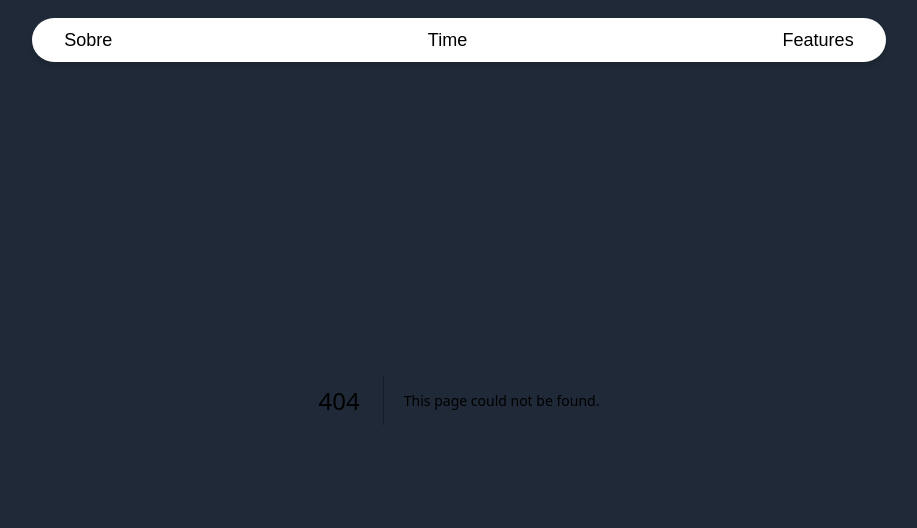
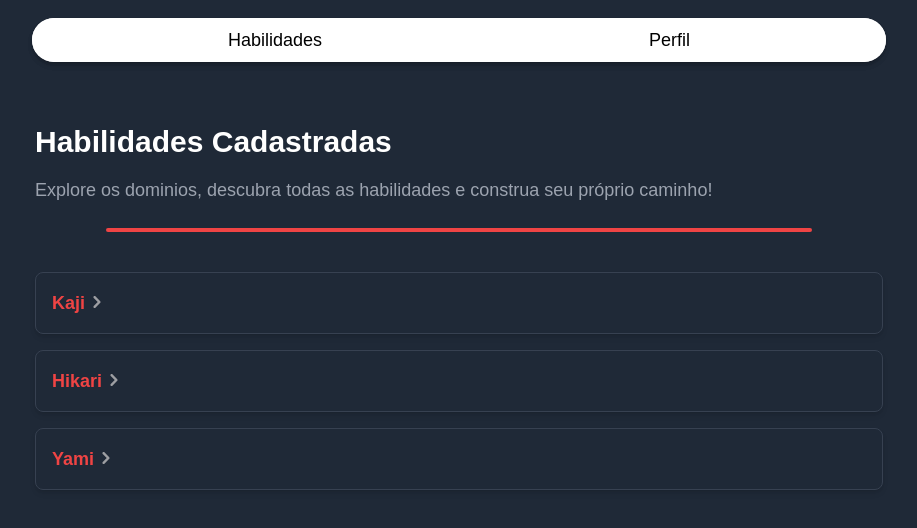
Before and after one commit to Projeto-RPGo/frontend, a Next.js app: page /profile/skills in a window 1280 px wide. Before the commit this address had no page. Shown: the top 528 px of the page, without its empty margins (181-1098 px from the left). Built offline with nearby package versions, Linux system fonts and the light colour scheme.

Commit message:
add/cria pagina para visualização de todos os dominios e habilidades cadastradas

```diff
--- a/src/app/api/skills/route.js
+++ b/src/app/api/skills/route.js
@@ -69,8 +69,6 @@ export async function GET(request) {
   const domId = searchParams.get("domId");
   const userId = searchParams.get("userId");
 
-  console.log("domId:", domId, "userId:", userId);
-
   try {
     if (!domId) {
       return NextResponse.json(
--- /dev/null
+++ b/src/app/profile/skills/page.js
@@ -0,0 +1,60 @@
+"use client";
+import { useEffect, useState } from "react";
+import DomSkill from "@/components/Skill/domSkill";
+
+export default function SkillsPage() {
+  const [allDoms, setAllDoms] = useState([]);
+  const [loading, setLoading] = useState(false);
+  const [error, setError] = useState(null);
+
+  useEffect(() => {
+    async function fetchAllDoms() {
+      setLoading(true);
+      setError(null);
+
+      try {
+        const response = await fetch("/api/doms");
+        if (response.ok) {
+          const data = await response.json();
+          setAllDoms(data);
+        } else {
+          throw new Error("Erro ao buscar domínios");
+        }
+      } catch (error) {
+        console.error("Erro na requisição:", error);
+        setError(error.message);
+      } finally {
+        setLoading(false);
+      }
+    }
+
+    fetchAllDoms();
+  }, []);
+
+  if (loading) {
+    return <p className="text-gray-200">Carregando domínios...</p>;
+  }
+
+  if (error) {
+    return <p className="text-red-500">{error}</p>;
+  }
+
+  return (
+    <div className="max-w-4xl mx-auto p-6 text-white">
+      <h1 className="text-3xl font-bold mb-4">Habilidades Cadastradas</h1>
+      <h2 className="text-lg text-gray-400 mb-6">
+        Explore os dominios, descubra todas as habilidades e construa seu próprio caminho!
+      </h2>
+
+      <div className="flex justify-center mb-6">
+        <div className="w-10/12 h-1 bg-red-500 rounded-full"></div>
+      </div>
+
+      <div className="flex flex-col space-y-4">
+        {allDoms.map((dom) => (
+          <DomSkill key={dom.id} dom={dom} />
+        ))}
+      </div>
+    </div>
+  );
+}
--- a/src/components/Headers/headerProfile.js
+++ b/src/components/Headers/headerProfile.js
@@ -4,7 +4,13 @@ export default function HeaderProfile() {
   return (
     <header className="absolute top-0 flex items-center justify-center h-20 w-full z-10">
       <div className="flex items-center justify-center bg-white hover:bg-gray-100 px-8 py-2 rounded-full shadow-md w-2/3 max-w-4xl">
-        <div className="flex items-center space-x-8"> {/* Adicionei space-x-8 para espaçamento entre links */}
+        <div className="flex justify-around w-full">
+          <Link
+            href="/profile/skills"
+            className="text-black font-medium text-lg hover:underline"
+          >
+            Habilidades
+          </Link>
           <Link
             href="/profile"
             className="text-black font-medium text-lg hover:underline"
--- a/src/components/Skill/domSkill.js
+++ b/src/components/Skill/domSkill.js
@@ -1,4 +1,5 @@
 import { useState, useEffect } from "react";
+import { Icon } from "../Icon/icon";
 
 export default function DomSkill({ dom, userId }) {
   const [habs, setHabs] = useState([]);
@@ -88,9 +89,17 @@ export default function DomSkill({ dom, userId }) {
       {/* Título do Domínio */}
       <div
         onClick={toggleDom}
-        className="cursor-pointer font-bold text-lg text-red-500 hover:text-red-600 transition-colors"
+        className="cursor-pointer font-bold text-lg text-red-500 hover:text-red-600 transition-colors flex items-center"
       >
         {dom ? dom.nome : "Carregando..."}
+        <Icon
+          id={"expand"}
+          height={15}
+          width={8}
+          className={`ml-2 transition-transform duration-300 ${
+            expandedDom ? "rotate-90" : "rotate-0"
+          }`}
+        />
       </div>
 
       {/* Lista de Habilidades */}
@@ -101,9 +110,17 @@ export default function DomSkill({ dom, userId }) {
               {/* Nome da Habilidade */}
               <div
                 onClick={() => toggleHab(hab.id)}
-                className="cursor-pointer font-semibold text-gray-200 hover:text-gray-300 transition-colors"
+                className="cursor-pointer font-semibold text-gray-200 hover:text-gray-300 transition-colors flex items-center"
               >
                 {hab.nome}
+                <Icon
+                  id={"expand"}
+                  height={15}
+                  width={8}
+                  className={`ml-2 transition-transform duration-300 ${
+                    expandedHabs[hab.id] ? "rotate-90" : "rotate-0"
+                  }`}
+                />
               </div>
 
               {/* Detalhes da Habilidade */}
@@ -135,9 +152,17 @@ export default function DomSkill({ dom, userId }) {
                       >
                         <div
                           onClick={() => toggleMcf(mcf.id)}
-                          className="cursor-pointer font-semibold text-red-500 hover:text-red-600 transition-colors"
+                          className="cursor-pointer font-semibold text-red-500 hover:text-red-600 transition-colors flex items-center"
                         >
-                          {mcf.nome}:
+                          {mcf.nome}
+                          <Icon
+                            id={"expand"}
+                            height={15}
+                            width={8}
+                            className={`ml-2 transition-transform duration-300 ${
+                              expandedMcfs[mcf.id] ? "rotate-90" : "rotate-0"
+                            }`}
+                          />
                         </div>
                         {expandedMcfs[mcf.id] && (
                           <ul className="list-disc list-inside ml-4">
@@ -157,9 +182,17 @@ export default function DomSkill({ dom, userId }) {
                     <div className="border border-gray-700 rounded-lg p-3 mb-2">
                       <div
                         onClick={() => toggleEspec(hab.id)}
-                        className="cursor-pointer font-semibold text-red-500 hover:text-red-600 transition-colors"
+                        className="cursor-pointer font-semibold text-red-500 hover:text-red-600 transition-colors flex items-center"
                       >
-                        Especializações:
+                        Especializações
+                        <Icon
+                          id={"expand"}
+                          height={15}
+                          width={8}
+                          className={`ml-2 transition-transform duration-300 ${
+                            expandedEspec[hab.id] ? "rotate-90" : "rotate-0"
+                          }`}
+                        />
                       </div>
                       {expandedEspec[hab.id] && (
                         <ul className="list-disc list-inside">
@@ -188,9 +221,17 @@ export default function DomSkill({ dom, userId }) {
                     <div className="border border-gray-700 rounded-lg p-3 mb-2">
                       <div
                         onClick={() => toggleDomMax(hab.id)}
-                        className="cursor-pointer font-semibold text-red-500 hover:text-red-600 transition-colors"
+                        className="cursor-pointer font-semibold text-red-500 hover:text-red-600 transition-colors flex items-center"
                       >
-                        Domínio Máximo:
+                        Domínio Máximo
+                        <Icon
+                          id={"expand"}
+                          height={15}
+                          width={8}
+                          className={`ml-2 transition-transform duration-300 ${
+                            expandedDomMax[hab.id] ? "rotate-90" : "rotate-0"
+                          }`}
+                        />
                       </div>
                       {expandedDomMax[hab.id] && (
                         <div>
```
Also changed, not shown: public/sprite.svg.
